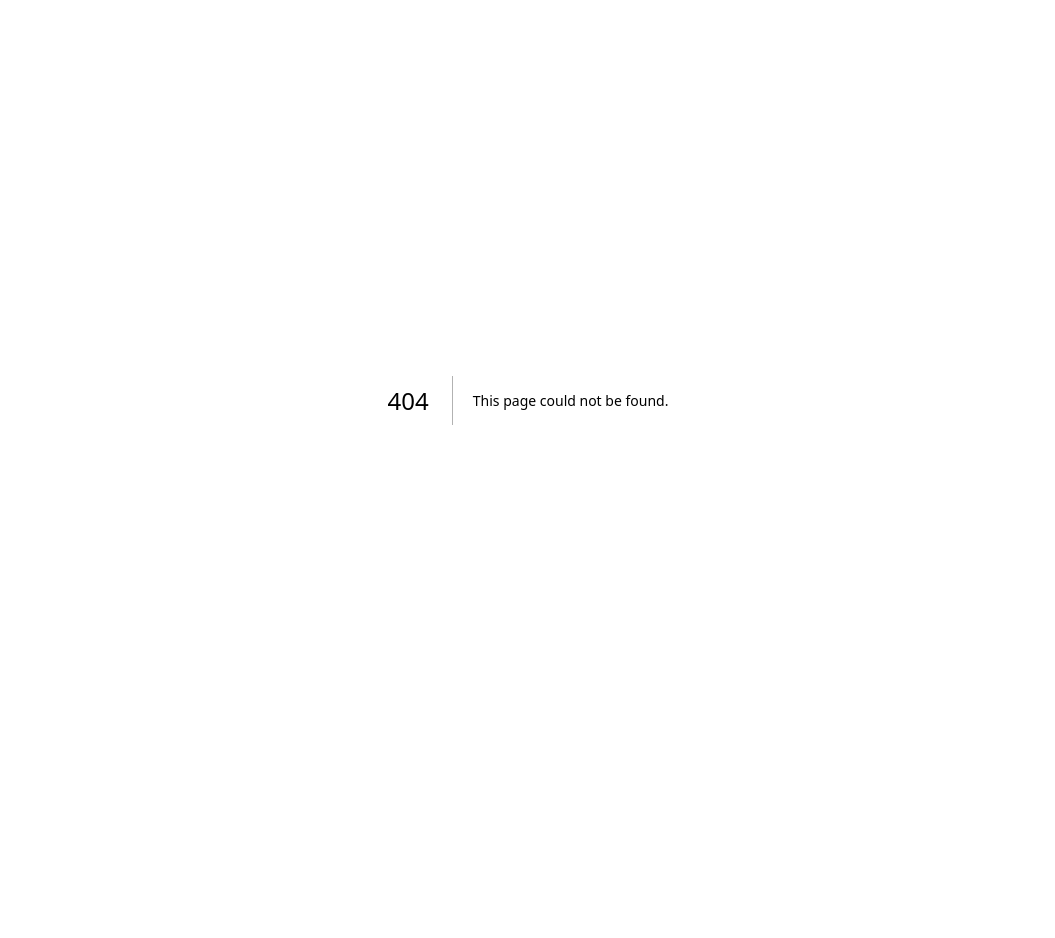
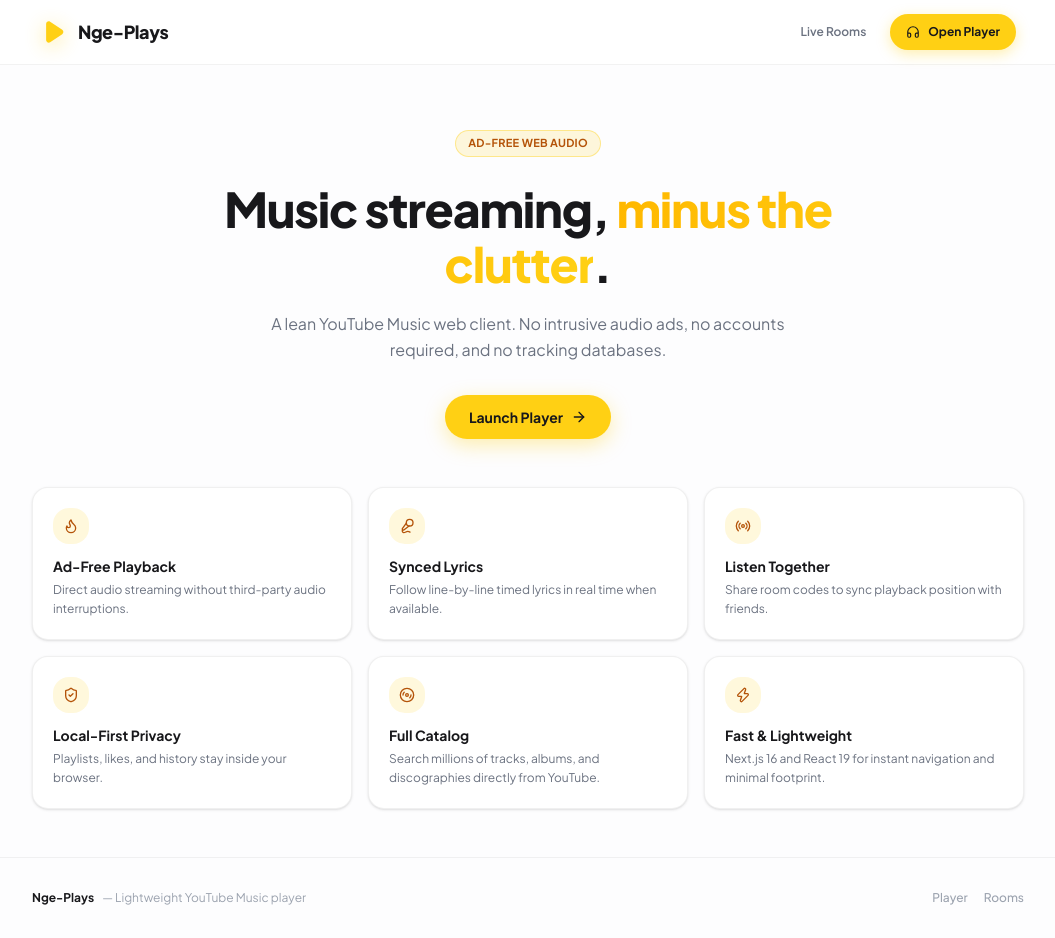
Before and after one commit to sepsu-dev/nge-play, a Next.js app: page /about in a window 1280 px wide. Before the commit this address had no page. Shown: the whole page, without its empty margins (112-1167 px from the left). Before the commit the page ends 800 px from the top, so only its background shows below. Built offline with nearby package versions, Linux system fonts and the light colour scheme.

Commit message:
feat: expand README and add About page with key features and tech stack

```diff
--- /dev/null
+++ b/src/app/about/page.tsx
@@ -0,0 +1,112 @@
+import type { Metadata } from "next";
+import Link from "next/link";
+import { ArrowRight, Disc3, Flame, Headphones, Mic2, Radio, ShieldCheck, Zap } from "lucide-react";
+
+export const metadata: Metadata = {
+  title: "About",
+  description: "Learn about Nge-Plays, a lightweight and ad-free web player powered by YouTube.",
+};
+
+const FEATURES = [
+  { icon: Flame, title: "Ad-Free Playback", desc: "Direct audio streaming without third-party audio interruptions." },
+  { icon: Mic2, title: "Synced Lyrics", desc: "Follow line-by-line timed lyrics in real time when available." },
+  { icon: Radio, title: "Listen Together", desc: "Share room codes to sync playback position with friends." },
+  { icon: ShieldCheck, title: "Local-First Privacy", desc: "Playlists, likes, and history stay inside your browser." },
+  { icon: Disc3, title: "Full Catalog", desc: "Search millions of tracks, albums, and discographies directly from YouTube." },
+  { icon: Zap, title: "Fast & Lightweight", desc: "Next.js 16 and React 19 for instant navigation and minimal footprint." },
+];
+
+export default function AboutPage() {
+  return (
+    <div className="min-h-screen bg-[#FDFDFE] dark:bg-[#0D0F14] text-[#18181B] dark:text-[#EDEDED]">
+      <header className="sticky top-0 z-30 bg-white/80 dark:bg-[#0D0F14]/80 backdrop-blur-md border-b border-black/[0.05] dark:border-white/[0.06]">
+        <div className="max-w-5xl mx-auto px-4 sm:px-6 h-16 flex items-center justify-between gap-4">
+          <Link href="/" className="flex items-center gap-2.5 group">
+            <svg
+              className="w-7 h-7 drop-shadow-[0_4px_10px_rgba(255,208,20,0.45)] transition-transform duration-200 group-hover:scale-105"
+              viewBox="0 0 32 32"
+              fill="none"
+            >
+              <path
+                d="M7 6.8C7 4.45 9.62 3.05 11.58 4.35L25.4 13.55C27.15 14.71 27.15 17.29 25.4 18.45L11.58 27.65C9.62 28.95 7 27.55 7 25.2V6.8Z"
+                fill="#FFD014"
+              />
+            </svg>
+            <span className="font-extrabold text-lg tracking-tight">Nge-Plays</span>
+          </Link>
+          <div className="flex items-center gap-3">
+            <Link
+              href="/online"
+              className="text-xs font-semibold px-3 py-2 rounded-full text-[#6B7280] dark:text-[#9CA3AF] hover:text-[#18181B] dark:hover:text-white transition-colors"
+            >
+              Live Rooms
+            </Link>
+            <Link
+              href="/"
+              className="inline-flex items-center gap-2 h-9 px-4 rounded-full bg-[#FFD014] hover:bg-[#FACC15] text-[#18181B] text-xs font-bold transition-all active:scale-95 shadow-[0_4px_14px_rgba(255,208,20,0.35)]"
+            >
+              <Headphones className="w-3.5 h-3.5" />
+              <span>Open Player</span>
+            </Link>
+          </div>
+        </div>
+      </header>
+
+      <section className="max-w-3xl mx-auto px-4 pt-16 pb-12 text-center">
+        <div className="inline-flex items-center gap-2 px-3 py-1 rounded-full bg-[#FFD014]/15 border border-[#FFD014]/40 text-[#B45309] dark:text-[#FFD014] text-[11px] font-bold tracking-wide uppercase mb-6">
+          <span>Ad-Free Web Audio</span>
+        </div>
+        <h1 className="text-3xl sm:text-5xl font-extrabold tracking-tight leading-[1.15] mb-5">
+          Music streaming,{" "}
+          <span className="bg-gradient-to-r from-[#FFB800] to-[#FFD014] bg-clip-text text-transparent">
+            minus the clutter
+          </span>
+          .
+        </h1>
+        <p className="text-sm sm:text-base text-[#6B7280] dark:text-[#9CA3AF] max-w-xl mx-auto leading-relaxed mb-8">
+          A lean YouTube Music web client. No intrusive audio ads, no accounts required, and no tracking databases.
+        </p>
+        <Link
+          href="/"
+          className="inline-flex items-center gap-2 h-11 px-6 rounded-full bg-[#FFD014] hover:bg-[#FACC15] text-[#18181B] text-sm font-bold transition-all active:scale-95 shadow-[0_6px_20px_rgba(255,208,20,0.35)]"
+        >
+          <span>Launch Player</span>
+          <ArrowRight className="w-4 h-4" />
+        </Link>
+      </section>
+
+      <section className="max-w-5xl mx-auto px-4 pb-12">
+        <div className="grid grid-cols-1 md:grid-cols-2 lg:grid-cols-3 gap-4">
+          {FEATURES.map((item) => {
+            const Icon = item.icon;
+            return (
+              <div
+                key={item.title}
+                className="p-5 rounded-2xl bg-white dark:bg-[#141720] border border-black/[0.06] dark:border-white/[0.06] shadow-sm hover:border-[#FFD014]/50 transition-colors"
+              >
+                <div className="w-9 h-9 rounded-xl bg-[#FFD014]/15 text-[#B45309] dark:text-[#FFD014] flex items-center justify-center mb-3">
+                  <Icon className="w-4 h-4" />
+                </div>
+                <h3 className="text-sm font-bold mb-1">{item.title}</h3>
+                <p className="text-xs text-[#6B7280] dark:text-[#9CA3AF] leading-relaxed">{item.desc}</p>
+              </div>
+            );
+          })}
+        </div>
+      </section>
+
+      <footer className="border-t border-black/[0.05] dark:border-white/[0.06] py-8 text-xs text-[#9CA3AF]">
+        <div className="max-w-5xl mx-auto px-4 flex flex-col sm:flex-row items-center justify-between gap-4">
+          <div className="flex items-center gap-2">
+            <span className="font-bold text-[#18181B] dark:text-white">Nge-Plays</span>
+            <span>— Lightweight YouTube Music player</span>
+          </div>
+          <div className="flex items-center gap-4 font-medium">
+            <Link href="/" className="hover:text-[#18181B] dark:hover:text-white">Player</Link>
+            <Link href="/online" className="hover:text-[#18181B] dark:hover:text-white">Rooms</Link>
+          </div>
+        </div>
+      </footer>
+    </div>
+  );
+}
--- a/src/components/layout/app-header.tsx
+++ b/src/components/layout/app-header.tsx
@@ -1,6 +1,7 @@
 "use client";
 
-import { Radio, Search, Users, X } from "lucide-react";
+import Link from "next/link";
+import { Info, Radio, Search, Users, X } from "lucide-react";
 import { Tip } from "@/components/ui/tooltip";
 import type { RoomState } from "@/lib/room";
 
@@ -73,7 +74,18 @@ export function AppHeader({
         )}
       </form>
 
-      <div className="flex items-center justify-end lg:w-[200px] shrink-0">
+      <div className="flex items-center justify-end gap-2 lg:w-[200px] shrink-0">
+        <Tip label="About" side="bottom">
+          <Link
+            href="/about"
+            aria-label="About Nge-Plays"
+            className="h-10 w-10 sm:w-auto sm:px-3 rounded-full text-xs font-semibold flex items-center justify-center gap-1.5 bg-[#F4F5F7] dark:bg-[#161922] hover:bg-[#EAECEF] dark:hover:bg-[#1B1F2A] text-[#4B5563] dark:text-[#D1D5DB] transition-all active:scale-95"
+          >
+            <Info className="w-4 h-4 text-[#FFD014] shrink-0" />
+            <span className="hidden sm:inline">About</span>
+          </Link>
+        </Tip>
+
         <Tip label={room ? `Room ${room.code}` : "Listen Together"} side="bottom">
           <button
             type="button"
--- a/src/components/layout/app-sidebar.tsx
+++ b/src/components/layout/app-sidebar.tsx
@@ -1,5 +1,6 @@
 "use client";
 
+import Link from "next/link";
 import {
   Clock,
   Disc3,
@@ -121,6 +122,16 @@ export function AppSidebar({
           <span>New Playlist</span>
         </button>
       </div>
+
+      <div className="mt-6 pt-4 border-t border-black/[0.04] dark:border-white/[0.06] flex items-center gap-3 px-3.5 text-xs text-[#9CA3AF]">
+        <Link href="/about" className="hover:text-[#18181B] dark:hover:text-white transition-colors">
+          About
+        </Link>
+        <span>•</span>
+        <Link href="/online" className="hover:text-[#18181B] dark:hover:text-white transition-colors">
+          Live Stats
+        </Link>
+      </div>
     </aside>
   );
 }
```
Also changed, not shown: 1 other file (tests, documents, lock files or other folders).
